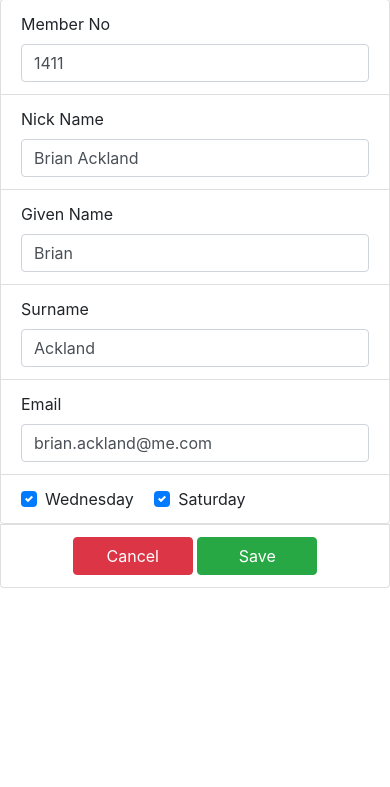
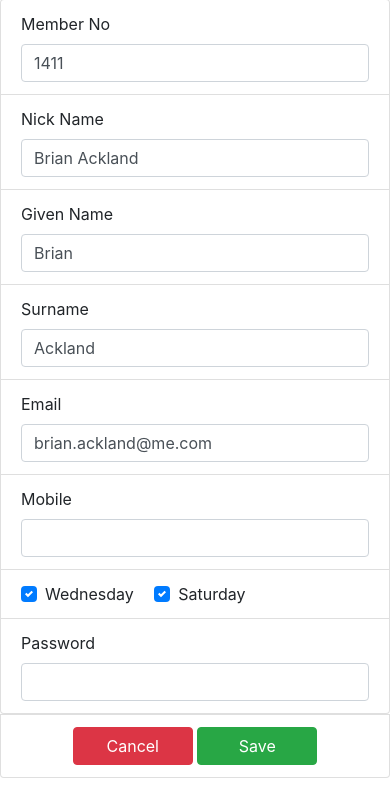
Before and after one commit to backland/HGCTT, a PHP site: page /EditPlayer.php?ID=2 in a window 390 px wide. Shown: the part 57-844 px from the top of the page. Run offline with PHP 8.4, Linux system fonts and the light colour scheme; data comes from the database, SQL or seed files in the repository; data that the repository does not hold is empty; some libraries are stand-ins or nearby versions.

Commit message:
Added Mobile Phone for SMS Notifications

```diff
--- a/Bookings.php
+++ b/Bookings.php
@@ -100,10 +100,10 @@
       $SendToList .= $row[1]." <".filter_var($row[0],FILTER_SANITIZE_EMAIL).">, ";
       $CopyToList .= "Cc: \"".$row[1]."\"<".filter_var($row[0],FILTER_SANITIZE_EMAIL).">".PHP_EOL;
       $CopyToRows .= "<tr><td style='white-space:nowrap;padding:2px'>".PHP_EOL.
-                         "<a href=http://hgctt.com/PlayerDates.php?PlayerId=".$row[2].">".PHP_EOL.
-                         "<img src=http://hgctt.com/calendar.png></a></td>".PHP_EOL.
+                         "<a href=https://hgctt.com/PlayerDates.php?PlayerId=".$row[2].">".PHP_EOL.
+                         "<img src=https://hgctt.com/calendar.png></a></td>".PHP_EOL.
                      "<td style='white-space:nowrap'>".PHP_EOL.
-                     "<a href=http://hgctt.com/PlayerDates.php?PlayerId=".$row[2].">".PHP_EOL.
+                     "<a href=https://hgctt.com/PlayerDates.php?PlayerId=".$row[2].">".PHP_EOL.
                      htmlspecialchars($row[1])."</a></td>".PHP_EOL.
                      "<td style='white-space:nowrap'>".filter_var($row[0],FILTER_SANITIZE_EMAIL)."</td></tr>".PHP_EOL;
     }
--- a/EditPlayer.php
+++ b/EditPlayer.php
@@ -1,9 +1,12 @@
 <?php
 error_reporting(0);
 require "Database.php";
+$error_msg="";
 $ID=(isset($_REQUEST["ID"])) ? $_REQUEST["ID"] : "";
 if (!is_numeric($ID)) exit;
 if (isset($_POST["cmdUpdate"])) {
+    $Password=(isset($_REQUEST["Password"])) ? $_REQUEST["Password"] : null;
+    if ($Password=="G0lf@HGCTT") {
       $MemberNo=(isset($_REQUEST["MemberNo"])) ? $_REQUEST["MemberNo"] : null;
       $Name=(isset($_REQUEST["Name"])) ? $_REQUEST["Name"] : null;
       $Given=(isset($_REQUEST["Given"])) ? $_REQUEST["Given"] : null;
@@ -11,6 +14,7 @@ if (isset($_POST["cmdUpdate"])) {
       $Email=(isset($_REQUEST["Email"])) ? $_REQUEST["Email"] : null;
       $Saturday=(isset($_REQUEST["Saturday"])) ? $_REQUEST["Saturday"] : null;
       $Wednesday=(isset($_REQUEST["Wednesday"])) ? $_REQUEST["Wednesday"] : null;
+      $Mobile=(isset($_REQUEST["Mobile"])) ? $_REQUEST["Mobile"] : null;
       $SQL="UPDATE Players SET
                MemberNo= ?,
                Name= ?,
@@ -18,13 +22,17 @@ if (isset($_POST["cmdUpdate"])) {
                Surname= ?,
                Email= ?,
                Wednesday= ?,
-             Saturday= ?
+               Saturday= ?,
+               Mobile= ?
             WHERE ID= ? ";
      $stmt = mysqli_prepare($link, $SQL);
-   mysqli_stmt_bind_param($stmt, 'issssiii', $MemberNo,$Name,$Given, $Surname, $Email,$Wednesday,$Saturday,$ID);
+     mysqli_stmt_bind_param($stmt, 'issssiisi', $MemberNo,$Name,$Given, $Surname, $Email,$Wednesday,$Saturday,$Mobile,$ID);
      mysqli_stmt_execute($stmt);
-   header("Location: index.php");
+     header("Location: Players.php");
      exit();
+   } else {
+     $error_msg="<h3 class='text-center'>INVALID PASSWORD</h3>";
+   }
 }
 
 $sql="SELECT * FROM Players where Id=$ID";
@@ -38,6 +46,7 @@ require "Navigation.php";
 ?>
 <div class="panel">
   <div class="panel-body">
+  <?php echo $error_msg;?>
 <form id=Player name=Player action=EditPlayer.php method=POST>
 <ul class="list-group">
   <li class="list-group-item"><label>Member No</label>
@@ -50,6 +59,8 @@ require "Navigation.php";
    <input size=40 class='form-control' id=Surname name=Surname type=text value='<?php echo $player[3]; ?>'></li>
   <li class="list-group-item"><label>Email</label>
    <input size=40 class='form-control' id=Email name=Email type=text value='<?php echo $player[5]; ?>'></li>
+  <li class="list-group-item"><label>Mobile </label>
+   <input size=40 class='form-control' id=Mobile name=Mobile type=text value='<?php echo $player[9]; ?>'></li>
   <li class="list-group-item">
      <div class="custom-control custom-checkbox custom-control-inline">
        <input type="checkbox" class="custom-control-input" id=Wednesday name='Wednesday' <?php echo $Wed;?> value=1>
@@ -60,6 +71,8 @@ require "Navigation.php";
        <label class="custom-control-label" for="Saturday">Saturday</label>
      </div>
         </li>
+  <li class="list-group-item"><label>Password</label>
+   <input size=40 class='form-control' id=Password name=Password type=password value=''></li>
   </ul>
 <input type=hidden name=ID value="<?php echo $player[0]; ?>">
 <input type=hidden name=cmdUpdate value="<?php echo $player[0]; ?>">
--- a/Players.php
+++ b/Players.php
@@ -12,7 +12,8 @@ require "Navigation.php"; ?>
              "<th scope=col>Name</th>".
              "<th scope=col class='text-center'>Wed</th>".
              "<th scope=col class='text-center'>Sat</th>".
-             "<th scope=col>Email</th></tr>";
+             "<th scope=col>Email</th>".
+             "<th scope=col>Mobile</th></tr>";
 if ($results) {
   while ($row = mysqli_fetch_array($results)) {
     $Sat=($row[6]=='1')? "<i class=\"fas fa-golf-club text-success\"></i>":"";
@@ -27,7 +28,8 @@ if ($results) {
              $row[3].", ".$row[2]."<a></td>".
              "<td class='text-center'>$Wed</td>".
              "<td class='text-center'>$Sat</td>".
-             "<td>".$row[5]."</td></tr>";
+             "<td>".$row[5]."</td>".
+             "<td>".$row[9]."</td></tr>";
   }
 }
 ?>
```
Lines whose indentation alone changed are shown as unchanged.
